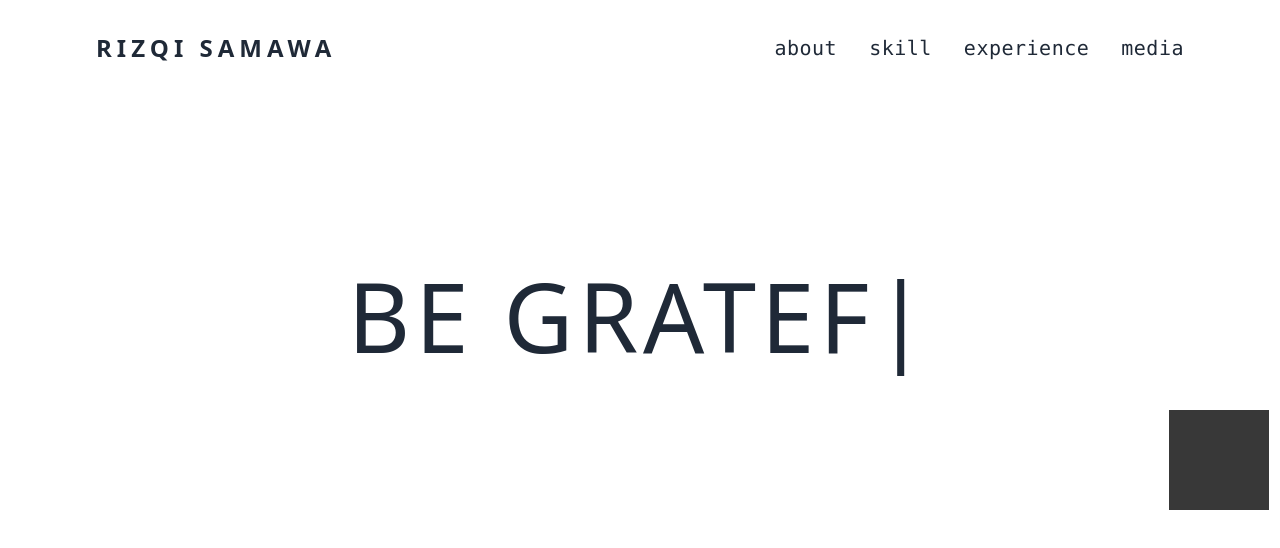
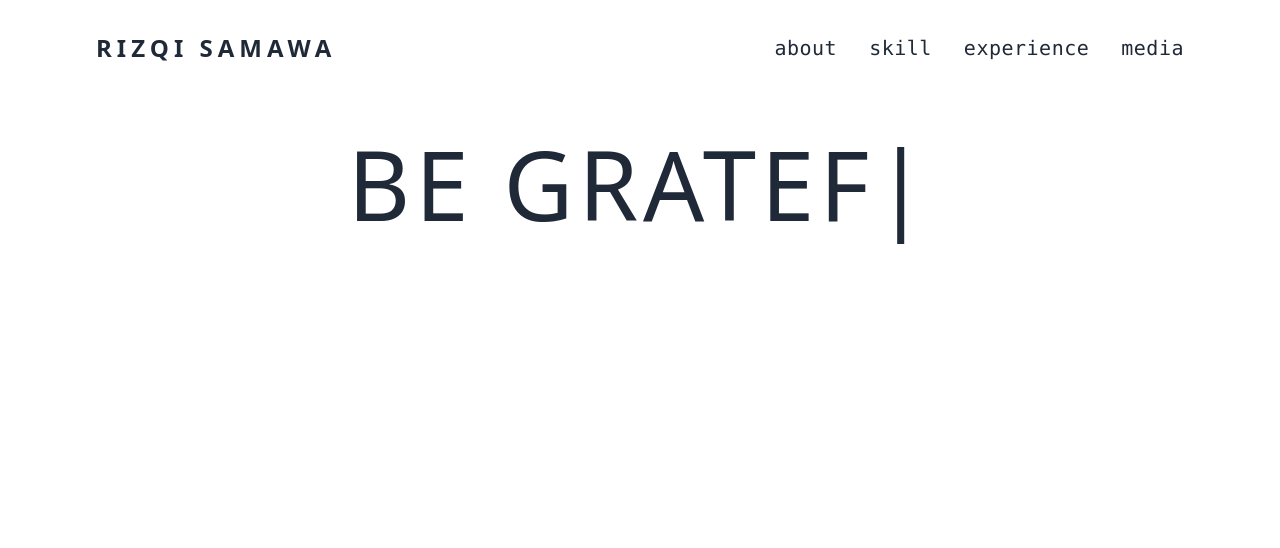
Before and after one commit to rizqisamawa/portfolio, a Next.js app: page / in a window 1280 px wide. Shown: the top 548 px of the page. Built offline with nearby package versions, Linux system fonts and the light colour scheme.

Commit message:
revision

```diff
--- a/pages/index.js
+++ b/pages/index.js
@@ -1,8 +1,8 @@
 import Navbar from "../components/navbar";
-import Styles from "../styles/home.module.css";
+import styles from "../styles/home.css";
 import Typed from "typed.js";
 import Head from "next/head";
-import { useState, useEffect, useRef } from "react";
+import { useEffect, useRef } from "react";
 
 export default function Home() {
   const el = useRef(null);
@@ -33,7 +33,7 @@ export default function Home() {
       </Head>
       <Navbar />
       <div className="mx-24 items-center justify-center mt-10 text-center">
-        <div className={Styles.box}></div>
+        <div className={styles.box}></div>
         <p className="mt-8 text-8xl font-sans font-medium tracking-[5px]">
           <span ref={el}></span>
         </p>
```
Also changed, not shown: styles/home.css (renamed from styles/Home.module.css).
